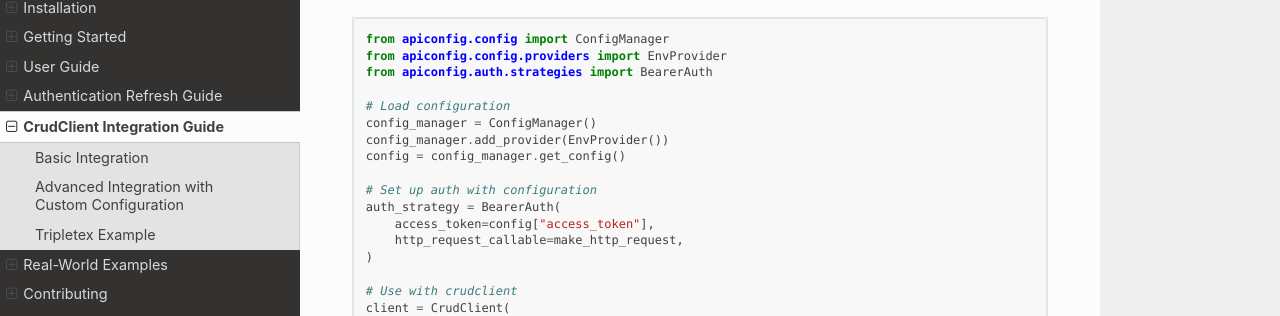
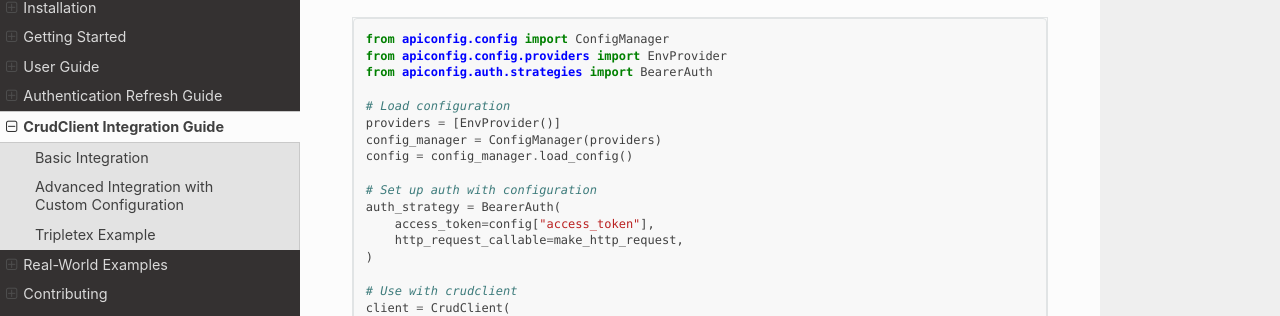
Before and after one commit to Leikaab/apiconfig, a Sphinx documentation site: the page built from docs/source/crudclient_integration.rst, in a window 1280 px wide and 900 px high, scrolled down 854 px. Shown: the part 144-460 px from the top of the window. Built offline with Sphinx 7.4.7 and the Read the Docs theme 3.1.0, drawn with Linux system fonts in a browser that asks for light colours.

Commit message:
docs: fix config manager usage

```diff
--- a/docs/source/crudclient_integration.rst
+++ b/docs/source/crudclient_integration.rst
@@ -45,9 +45,9 @@ Advanced Integration with Custom Configuration
     from apiconfig.auth.strategies import BearerAuth
 
     # Load configuration
-    config_manager = ConfigManager()
-    config_manager.add_provider(EnvProvider())
-    config = config_manager.get_config()
+    providers = [EnvProvider()]
+    config_manager = ConfigManager(providers)
+    config = config_manager.load_config()
 
     # Set up auth with configuration
     auth_strategy = BearerAuth(
```
